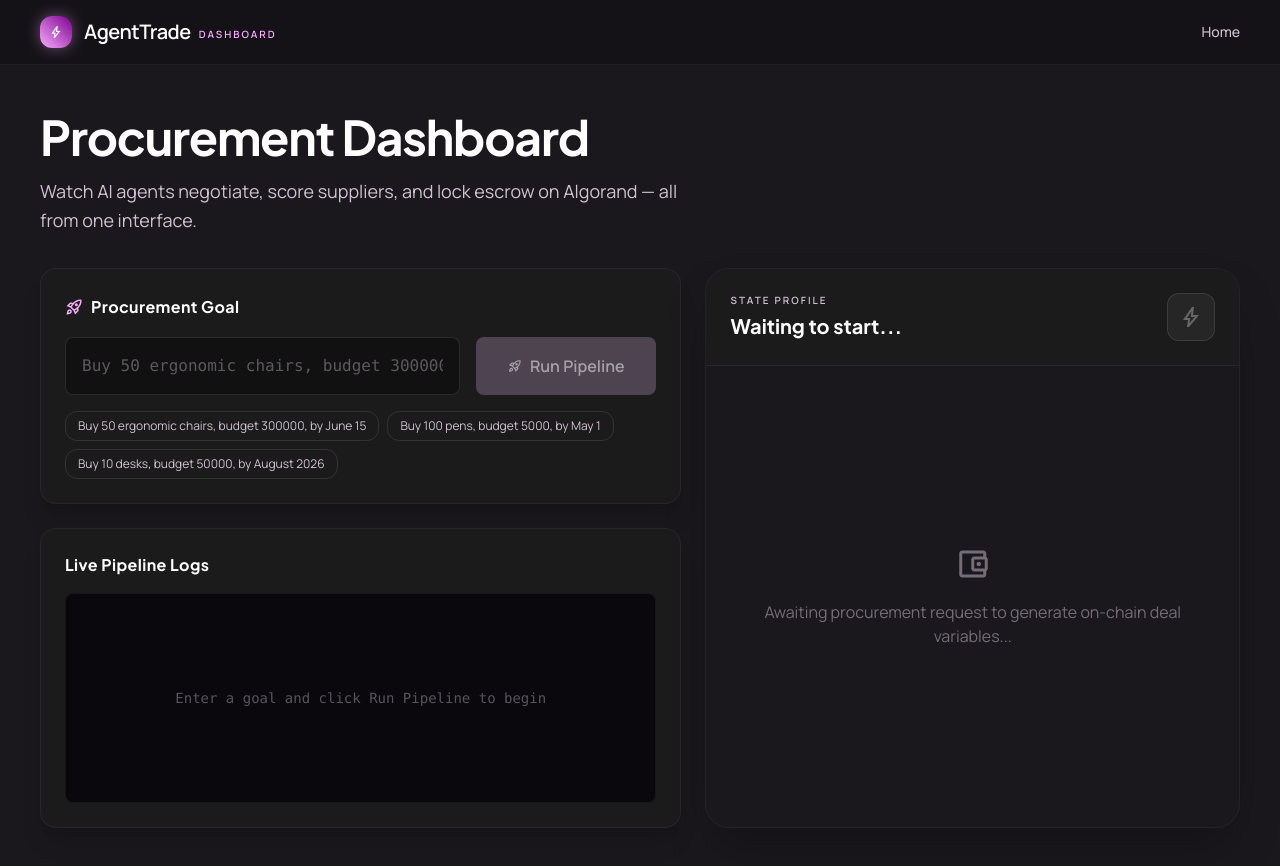
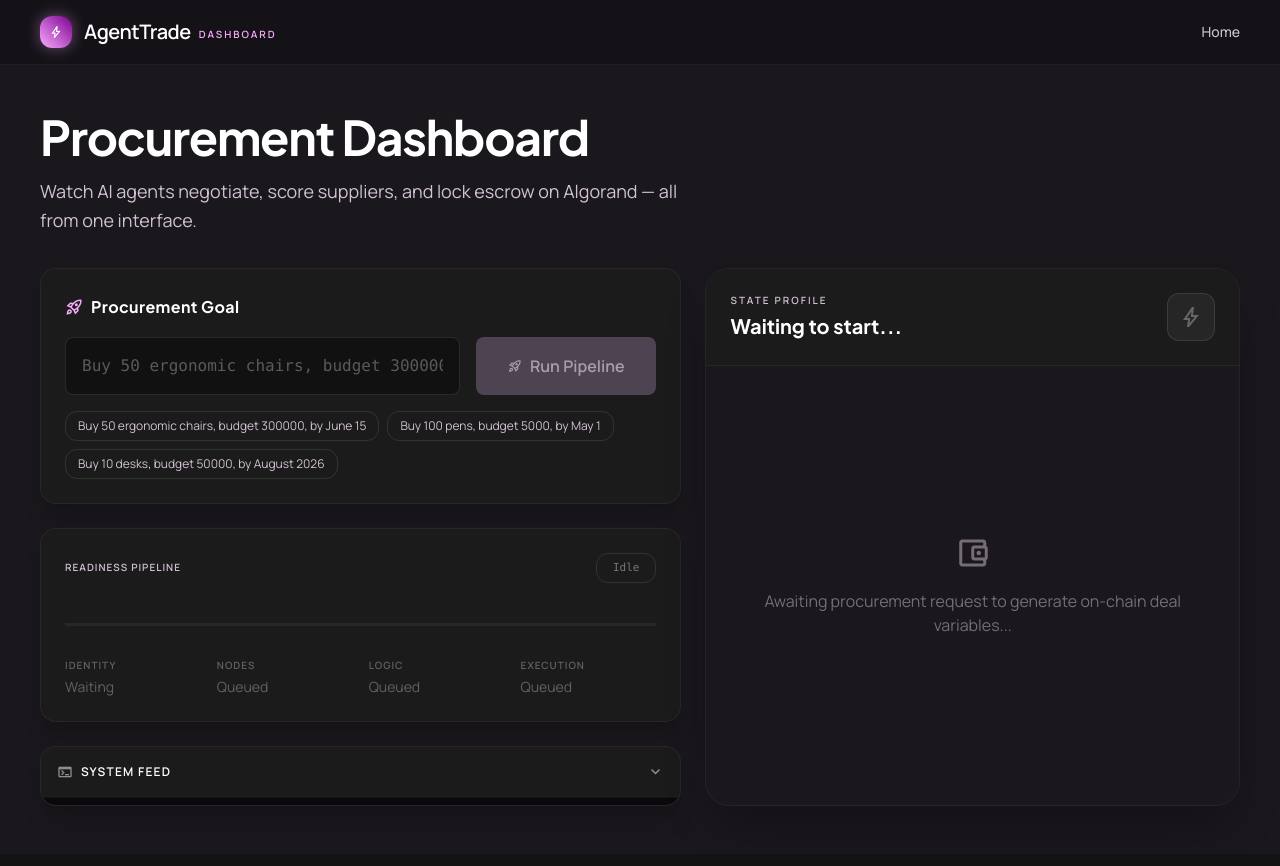
Before and after one commit to VedantBankewar/Agent-to-Agent-Commerce-Infrastructure, a React (Vite) app in the folder frontend/: page /deploy in a window 1280 px wide. Shown: the top 866 px of the page. Built offline with nearby package versions, Linux system fonts and the light colour scheme.

Commit message:
Dashboard update II

```diff
--- a/frontend/src/components/DeployAgent.tsx
+++ b/frontend/src/components/DeployAgent.tsx
@@ -140,6 +140,33 @@ export default function DeployAgent() {
     }
   };
 
+  const [logsHeight, setLogsHeight] = useState<'collapsed' | 'expanded'>('collapsed');
+
+  const getPipelineStage = () => {
+    if (!isRunning && !isFinished) return 0;
+    const recent = logs.join(" ");
+
+    // Stage 4: Execution / On-chain
+    if (isFinished || recent.includes("Locking escrow") || recent.includes("TRIGGERING RELEASE")) return 4;
+    // Stage 3: Logic / Algorithmic Selection
+    if (recent.includes("Quotes scored") || recent.includes("Winner:")) return 3;
+    // Stage 2: Nodes / Agent Negotiation
+    if (recent.includes("RFQ broadcast") || recent.includes("generate_supplier_quotes")) return 2;
+    // Stage 1: Identity / Market Discovery
+    if (recent.includes("search") || recent.includes("Deploying")) return 1;
+
+    return 1;
+  };
+
+  const pipelineStage = getPipelineStage();
+
+  const pipelineSteps = [
+    { label: "IDENTITY", sub: pipelineStage > 1 ? "Verified" : pipelineStage === 1 ? "Discovering" : "Waiting", active: pipelineStage >= 1 },
+    { label: "NODES", sub: pipelineStage > 2 ? "Allocated" : pipelineStage === 2 ? "Negotiating" : "Queued", active: pipelineStage >= 2 },
+    { label: "LOGIC", sub: pipelineStage > 3 ? "Computed" : pipelineStage === 3 ? "Scoring" : "Queued", active: pipelineStage >= 3 },
+    { label: "EXECUTION", sub: isFinished ? "Settled" : pipelineStage === 4 ? "Compiling" : "Queued", active: pipelineStage >= 4 },
+  ];
+
   const currentStep = () => {
     if (!isRunning && !isFinished) return "Waiting to start...";
     const recent = logs.slice(-10).join(" ");
@@ -231,25 +258,66 @@ export default function DeployAgent() {
               </div>
             </div>
 
-            {/* Pipeline Steps Card */}
-            <div className="bg-surface-container-low border border-white/5 rounded-2xl p-6 shadow-xl flex flex-col flex-1 min-h-[300px] h-[400px]">
-              <div className="flex items-center justify-between mb-4">
-                <h2 className="font-headline font-bold text-white tracking-wide">Live Pipeline Logs</h2>
-                {isRunning && (
-                  <div className="flex items-center gap-2 text-primary">
-                    <span className="relative flex h-3 w-3">
-                      <span className="animate-ping absolute inline-flex h-full w-full rounded-full bg-primary opacity-75"></span>
-                      <span className="relative inline-flex rounded-full h-3 w-3 bg-primary"></span>
-                    </span>
-                    <span className="text-xs uppercase tracking-widest font-bold">Executing</span>
-                  </div>
-                )}
+            {/* Readiness Pipeline Card */}
+            <div className="bg-surface-container-low border border-white/5 rounded-2xl p-6 shadow-xl flex flex-col items-center justify-center">
+              <div className="w-full flex justify-between items-center mb-6">
+                <h2 className="text-on-surface-variant text-[10px] tracking-widest font-bold uppercase">Readiness Pipeline</h2>
+                <div className={`px-4 py-1.5 rounded-full border text-[11px] font-mono transition-colors ${
+                  isRunning ? 'border-secondary/30 text-secondary bg-secondary/10' :
+                  isFinished ? 'border-primary/30 text-primary bg-primary/10' :
+                  'border-white/10 text-white/40'
+                }`}>
+                  {isRunning ? 'Optimizing...' : isFinished ? 'Completed' : 'Idle'}
+                </div>
               </div>
 
-              <div className="flex-1 bg-[#0a080c] border border-white/5 rounded-xl p-4 overflow-y-auto font-mono text-[11px] md:text-sm text-on-surface-variant whitespace-pre-wrap leading-relaxed shadow-inner scrollbar-hide">
+              {/* Graphical Bar */}
+              <div className="w-full h-[3px] bg-white/5 relative mt-4 mb-8">
+                <div
+                  className="absolute top-0 left-0 h-full bg-gradient-to-r from-primary to-secondary transition-all duration-1000 ease-out"
+                  style={{ width: `${pipelineStage === 0 ? 0 : (pipelineStage / 4) * 100}%` }}
+                >
+                  {/* Glowing tip */}
+                  {isRunning && (
+                    <div className="absolute right-0 top-1/2 -translate-y-1/2 w-4 h-4 bg-secondary rounded-full blur-[4px] opacity-70"></div>
+                  )}
+                </div>
+              </div>
+
+              {/* Labels */}
+              <div className="w-full grid grid-cols-4 gap-4">
+                {pipelineSteps.map((step, idx) => (
+                  <div key={idx} className={`flex flex-col ${step.active ? 'opacity-100' : 'opacity-40'}`}>
+                    <span className={`text-[10px] font-bold tracking-widest ${
+                      step.active && step.sub !== 'Queued' ? 'text-primary' : 'text-on-surface-variant'
+                    }`}>
+                      {step.label}
+                    </span>
+                    <span className="text-xs md:text-sm text-on-surface-variant mt-1">{step.sub}</span>
+                  </div>
+                ))}
+              </div>
+            </div>
+
+            {/* System Feed (Collapsible) */}
+            <div className={`bg-surface-container-low border border-white/5 rounded-2xl flex flex-col shadow-xl overflow-hidden transition-all duration-300 ${logsHeight === 'expanded' ? 'h-[300px]' : 'h-[60px]'}`}>
+              <button
+                onClick={() => setLogsHeight(prev => prev === 'expanded' ? 'collapsed' : 'expanded')}
+                className="w-full flex items-center justify-between p-4 hover:bg-white/5 transition-colors"
+              >
+                <div className="flex items-center gap-2">
+                  <span className="material-symbols-outlined text-[16px] text-white/50">terminal</span>
+                  <span className="text-xs font-bold text-white tracking-widest uppercase">System Feed</span>
+                </div>
+                <span className="material-symbols-outlined text-white/50 text-[18px]">
+                  {logsHeight === 'expanded' ? 'expand_less' : 'expand_more'}
+                </span>
+              </button>
+
+              <div className="flex-1 bg-[#0a080c] p-4 overflow-y-auto font-mono text-[11px] md:text-xs text-on-surface-variant whitespace-pre-wrap leading-relaxed scrollbar-hide border-t border-white/5">
                 {logs.length === 0 ? (
-                  <div className="h-full flex items-center justify-center text-on-surface-variant/40 text-center px-4">
-                    Enter a goal and click Run Pipeline to begin
+                  <div className="h-full flex items-center justify-center text-on-surface-variant/40">
+                    Awaiting initialization...
                   </div>
                 ) : (
                   <div className="flex flex-col gap-1">
--- a/frontend/tailwind.config.js
+++ b/frontend/tailwind.config.js
@@ -12,7 +12,7 @@ export default {
         "secondary-container": "#feb300",
         "error": "#ffb4ab",
         "surface-container": "#201f1f",
-        "surface-container-highest": "#353534",
+        "surface-container-highest": "#36343b",
         "on-secondary-container": "#6a4800",
         "surface-container-low": "#1c1b1b",
         "secondary-fixed-dim": "#ffba38",
```
Also changed, not shown: 1 other file (tests, documents, lock files or other folders).
